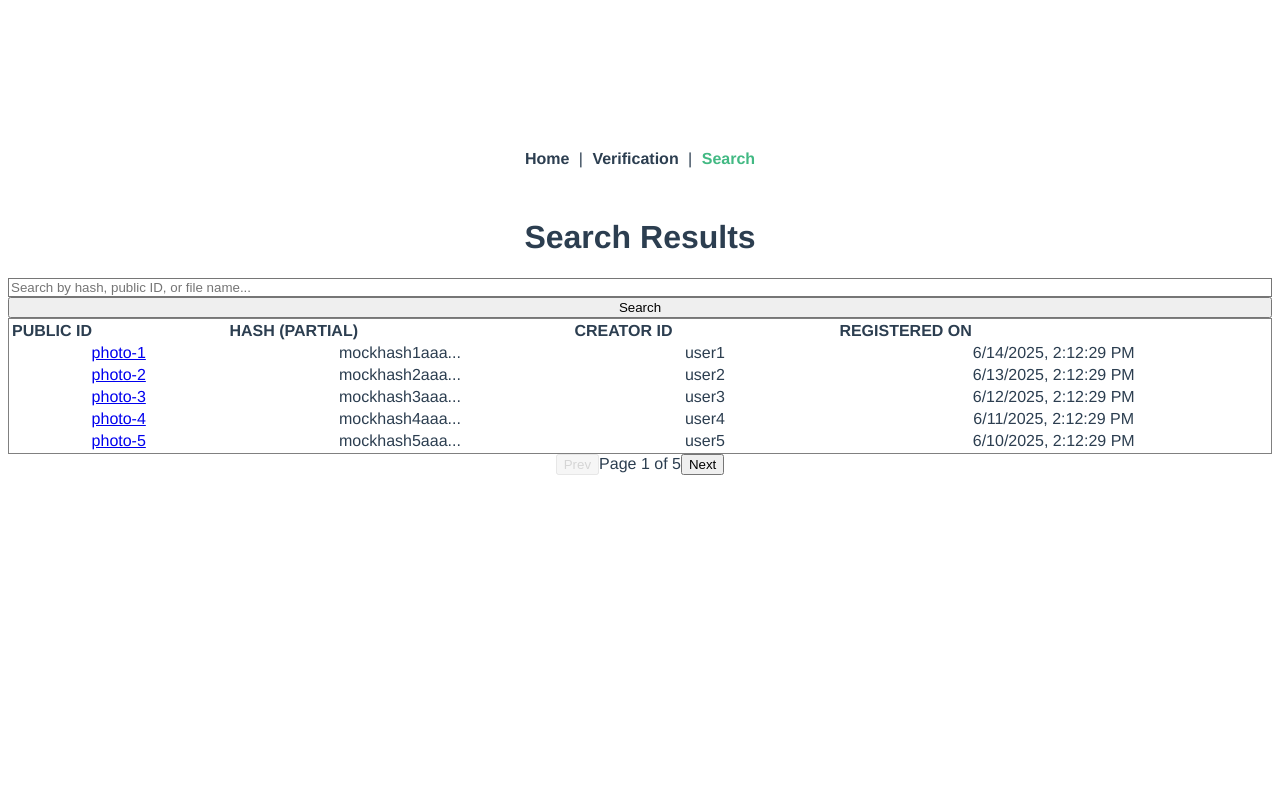
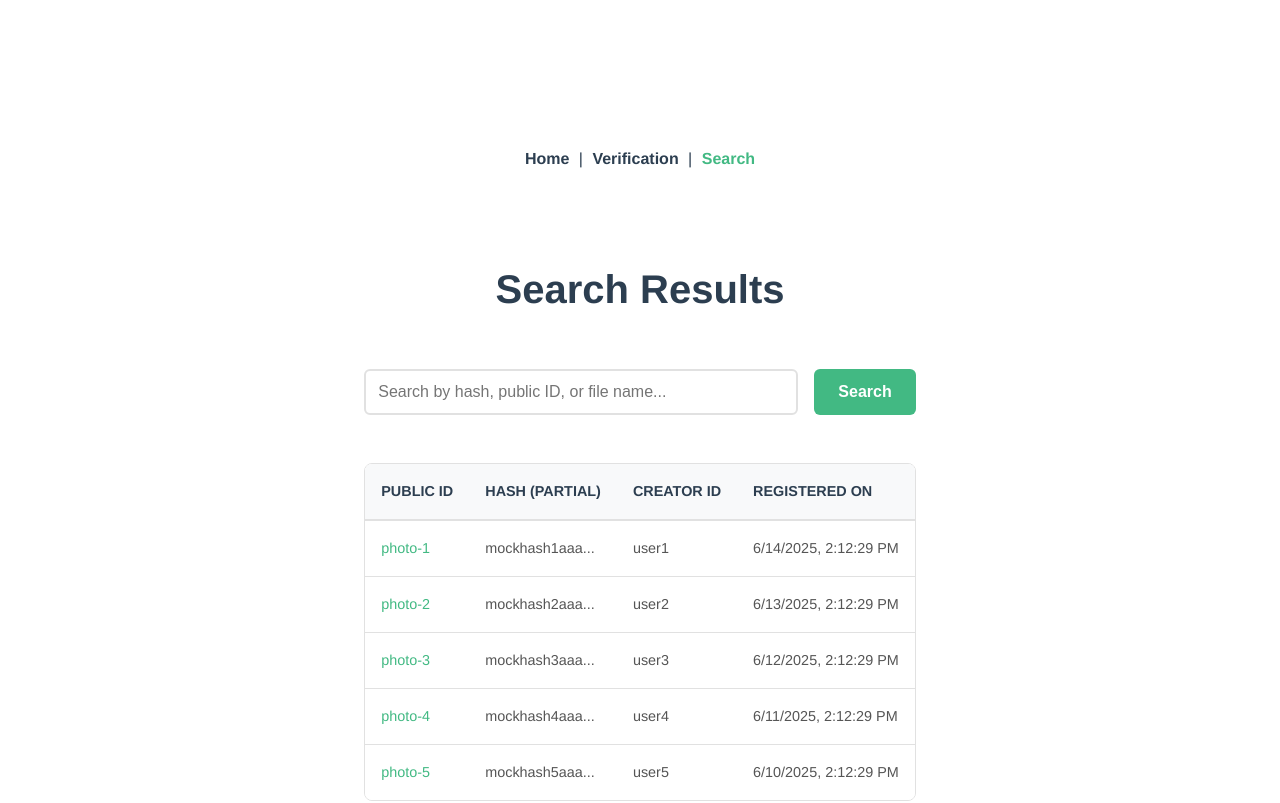
Before and after one commit to C2PAregistry/webexplorer, a Vue app in the folder web/: page /search in a window 1280 px wide. Shown: the top 803 px of the page. Built offline with nearby package versions, Linux system fonts and the light colour scheme.

Commit message:
Fix styling of Search and Content Details pages to match website design

```diff
--- a/web/src/views/ContentDetailsView.vue
+++ b/web/src/views/ContentDetailsView.vue
@@ -1,30 +1,52 @@
 <template>
-  <div class="min-h-screen bg-gray-100 flex flex-col items-center py-8">
-    <div class="w-full max-w-2xl bg-white rounded-xl shadow-md p-8">
-      <button @click="$router.back()" class="mb-4 text-indigo-600 hover:underline text-sm">&larr; Back</button>
-      <h1 class="text-2xl font-bold text-indigo-700 mb-4 text-center">Content Details</h1>
-      <div class="mb-6">
-        <h2 class="text-lg font-semibold text-gray-700 mb-2">Metadata</h2>
-        <div class="bg-gray-50 border border-gray-200 rounded-md p-4">
-          <p class="mb-1"><span class="font-medium">Public ID:</span> {{ content.publicId }}</p>
-          <p class="mb-1"><span class="font-medium">Hash:</span> {{ content.hash }}</p>
-          <p class="mb-1"><span class="font-medium">Creator ID:</span> {{ content.creatorId }}</p>
-          <p class="mb-1"><span class="font-medium">Registered On:</span> {{ content.registeredOn }}</p>
-          <p class="mb-1"><span class="font-medium">File Name:</span> {{ content.fileName }}</p>
-          <p class="mb-1"><span class="font-medium">File Type:</span> {{ content.fileType }}</p>
-          <p class="mb-1"><span class="font-medium">Extracted Metadata:</span> {{ content.extractedMetadata }}</p>
+  <div class="content-details">
+    <button @click="$router.back()" class="back-btn">&larr; Back</button>
+    <h1>Content Details</h1>
+
+    <div class="content-section">
+      <h2>Metadata</h2>
+      <div class="details-box">
+        <div class="detail-item">
+          <span class="detail-label">Public ID:</span>
+          <span class="detail-value">{{ content.publicId }}</span>
+        </div>
+        <div class="detail-item">
+          <span class="detail-label">Hash:</span>
+          <span class="detail-value hash-value">{{ content.hash }}</span>
+        </div>
+        <div class="detail-item">
+          <span class="detail-label">Creator ID:</span>
+          <span class="detail-value">{{ content.creatorId }}</span>
+        </div>
+        <div class="detail-item">
+          <span class="detail-label">Registered On:</span>
+          <span class="detail-value">{{ content.registeredOn }}</span>
+        </div>
+        <div class="detail-item">
+          <span class="detail-label">File Name:</span>
+          <span class="detail-value">{{ content.fileName }}</span>
+        </div>
+        <div class="detail-item">
+          <span class="detail-label">File Type:</span>
+          <span class="detail-value">{{ content.fileType }}</span>
+        </div>
+        <div class="detail-item">
+          <span class="detail-label">Extracted Metadata:</span>
+          <span class="detail-value">{{ content.extractedMetadata }}</span>
         </div>
       </div>
-      <div>
-        <h2 class="text-lg font-semibold text-gray-700 mb-2">Provenance Chain</h2>
-        <div class="bg-gray-50 border border-gray-200 rounded-md p-4">
-          <ol class="list-decimal ml-6">
-            <li v-for="(event, idx) in provenanceChain" :key="idx" class="mb-2">
-              <span class="font-medium">{{ event.date }}:</span> {{ event.description }}
-            </li>
-          </ol>
-          <div v-if="provenanceChain.length === 0" class="text-gray-400">No provenance events found.</div>
-        </div>
+    </div>
+
+    <div class="content-section">
+      <h2>Provenance Chain</h2>
+      <div class="details-box">
+        <ol class="provenance-list" v-if="provenanceChain.length > 0">
+          <li v-for="(event, idx) in provenanceChain" :key="idx" class="provenance-item">
+            <span class="provenance-date">{{ event.date }}:</span>
+            <span class="provenance-description">{{ event.description }}</span>
+          </li>
+        </ol>
+        <div v-else class="no-provenance">No provenance events found.</div>
       </div>
     </div>
   </div>
@@ -60,3 +82,176 @@ export default defineComponent({
   }
 })
 </script>
+
+<style scoped>
+.content-details {
+  max-width: 800px;
+  margin: 0 auto;
+  padding: 2rem;
+  line-height: 1.6;
+}
+
+.back-btn {
+  background: none;
+  border: none;
+  color: #42b983;
+  cursor: pointer;
+  font-size: 0.9rem;
+  margin-bottom: 2rem;
+  padding: 0.5rem 0;
+  transition: color 0.3s ease;
+}
+
+.back-btn:hover {
+  color: #369870;
+  text-decoration: underline;
+}
+
+.content-details h1 {
+  color: #2c3e50;
+  font-size: 2.5rem;
+  text-align: center;
+  margin-bottom: 3rem;
+}
+
+.content-section {
+  margin-bottom: 3rem;
+}
+
+.content-section h2 {
+  color: #42b983;
+  margin-bottom: 1.5rem;
+  font-size: 1.8rem;
+  border-bottom: 2px solid #42b983;
+  padding-bottom: 0.5rem;
+}
+
+.details-box {
+  background: #f8f9fa;
+  border-left: 4px solid #42b983;
+  border-radius: 8px;
+  padding: 1.5rem;
+}
+
+.detail-item {
+  display: flex;
+  margin-bottom: 1rem;
+  align-items: flex-start;
+}
+
+.detail-item:last-child {
+  margin-bottom: 0;
+}
+
+.detail-label {
+  font-weight: 600;
+  color: #2c3e50;
+  min-width: 160px;
+  font-size: 0.9rem;
+}
+
+.detail-value {
+  color: #555;
+  font-size: 0.9rem;
+  flex: 1;
+  word-break: break-word;
+}
+
+.hash-value {
+  font-family: 'Courier New', monospace;
+  font-size: 0.8rem;
+  background: #f5f5f5;
+  padding: 0.25rem 0.5rem;
+  border-radius: 4px;
+}
+
+.provenance-list {
+  list-style: none;
+  counter-reset: step-counter;
+  padding: 0;
+}
+
+.provenance-item {
+  counter-increment: step-counter;
+  margin-bottom: 1rem;
+  position: relative;
+  padding-left: 2rem;
+}
+
+.provenance-item:last-child {
+  margin-bottom: 0;
+}
+
+.provenance-item::before {
+  content: counter(step-counter);
+  position: absolute;
+  left: 0;
+  top: 0;
+  background: #42b983;
+  color: white;
+  width: 1.5rem;
+  height: 1.5rem;
+  border-radius: 50%;
+  display: flex;
+  align-items: center;
+  justify-content: center;
+  font-size: 0.8rem;
+  font-weight: bold;
+}
+
+.provenance-date {
+  font-weight: 600;
+  color: #2c3e50;
+  font-size: 0.9rem;
+}
+
+.provenance-description {
+  color: #555;
+  font-size: 0.9rem;
+  margin-left: 0.5rem;
+}
+
+.no-provenance {
+  color: #999;
+  font-style: italic;
+  text-align: center;
+  padding: 1rem;
+}
+
+@media (max-width: 768px) {
+  .content-details {
+    padding: 1rem;
+  }
+
+  .content-details h1 {
+    font-size: 2rem;
+  }
+
+  .content-section h2 {
+    font-size: 1.5rem;
+  }
+
+  .detail-item {
+    flex-direction: column;
+    gap: 0.25rem;
+  }
+
+  .detail-label {
+    min-width: auto;
+  }
+
+  .provenance-item {
+    padding-left: 2.5rem;
+  }
+
+  .provenance-date,
+  .provenance-description {
+    display: block;
+    margin-left: 0;
+  }
+
+  .provenance-description {
+    margin-top: 0.25rem;
+  }
+}
+</style>
--- a/web/src/views/SearchResultsView.vue
+++ b/web/src/views/SearchResultsView.vue
@@ -1,47 +1,49 @@
 <template>
-  <div class="min-h-screen bg-gray-100 flex flex-col items-center py-8">
-    <div class="w-full max-w-3xl bg-white rounded-xl shadow-md p-8">
-      <h1 class="text-2xl font-bold text-indigo-700 mb-4 text-center">Search Results</h1>
-      <div class="mb-4 flex flex-col md:flex-row gap-2">
+  <div class="search-results">
+    <h1>Search Results</h1>
+    <div class="search-section">
+      <div class="search-container">
         <input
           v-model="searchQuery"
           @keyup.enter="search"
           type="text"
           placeholder="Search by hash, public ID, or file name..."
-          class="flex-1 rounded-md border border-gray-300 shadow-sm focus:ring-indigo-500 focus:border-indigo-500 text-sm px-3 py-2"
+          class="search-input"
         />
-        <button @click="search" class="bg-indigo-400 hover:bg-indigo-500 text-white font-semibold px-4 py-2 rounded-md transition">Search</button>
+        <button @click="search" class="search-btn">Search</button>
       </div>
-      <div class="overflow-x-auto">
-        <table class="min-w-full bg-white border border-gray-200 rounded-md">
+    </div>
+    <div class="results-section">
+      <div class="table-container">
+        <table class="results-table">
           <thead>
-            <tr class="bg-gray-50 text-gray-700 text-sm">
-              <th class="px-4 py-2 text-left">PUBLIC ID</th>
-              <th class="px-4 py-2 text-left">HASH (PARTIAL)</th>
-              <th class="px-4 py-2 text-left">CREATOR ID</th>
-              <th class="px-4 py-2 text-left">REGISTERED ON</th>
+            <tr>
+              <th>PUBLIC ID</th>
+              <th>HASH (PARTIAL)</th>
+              <th>CREATOR ID</th>
+              <th>REGISTERED ON</th>
             </tr>
           </thead>
           <tbody>
-            <tr v-for="item in paginatedResults" :key="item.hash" class="text-sm">
-              <td class="px-4 py-2">
-                <router-link :to="`/content/${item.publicId}`" class="text-indigo-600 hover:underline">{{ item.publicId }}</router-link>
+            <tr v-for="item in paginatedResults" :key="item.hash">
+              <td>
+                <router-link :to="`/content/${item.publicId}`" class="content-link">{{ item.publicId }}</router-link>
               </td>
-              <td class="px-4 py-2">{{ item.hash.slice(0, 12) + '...' }}</td>
-              <td class="px-4 py-2">{{ item.creatorId }}</td>
-              <td class="px-4 py-2">{{ item.registeredOn }}</td>
+              <td>{{ item.hash.slice(0, 12) + '...' }}</td>
+              <td>{{ item.creatorId }}</td>
+              <td>{{ item.registeredOn }}</td>
             </tr>
             <tr v-if="paginatedResults.length === 0">
-              <td class="px-4 py-2 text-gray-400" colspan="4">No results found.</td>
+              <td colspan="4" class="no-results">No results found.</td>
             </tr>
           </tbody>
         </table>
       </div>
-      <!-- Pagination -->
-      <div class="flex justify-center items-center gap-2 mt-4">
-        <button @click="prevPage" :disabled="page === 1" class="px-3 py-1 rounded bg-gray-200 text-gray-700 disabled:opacity-50">Prev</button>
-        <span class="text-sm">Page {{ page }} of {{ totalPages }}</span>
-        <button @click="nextPage" :disabled="page === totalPages" class="px-3 py-1 rounded bg-gray-200 text-gray-700 disabled:opacity-50">Next</button>
+
+      <div class="pagination" v-if="totalPages > 1">
+        <button @click="prevPage" :disabled="page === 1" class="pagination-btn">Prev</button>
+        <span class="page-info">Page {{ page }} of {{ totalPages }}</span>
+        <button @click="nextPage" :disabled="page === totalPages" class="pagination-btn">Next</button>
       </div>
     </div>
   </div>
@@ -109,3 +111,184 @@ export default defineComponent({
   }
 })
 </script>
+
+<style scoped>
+.search-results {
+  max-width: 800px;
+  margin: 0 auto;
+  padding: 2rem;
+  text-align: center;
+  line-height: 1.6;
+}
+
+.search-results h1 {
+  color: #2c3e50;
+  font-size: 2.5rem;
+  margin-bottom: 3rem;
+}
+
+.search-section {
+  margin-bottom: 3rem;
+}
+
+.search-container {
+  display: flex;
+  gap: 1rem;
+  max-width: 600px;
+  margin: 0 auto;
+}
+
+.search-input {
+  flex: 1;
+  padding: 0.75rem;
+  border: 2px solid #e1e1e1;
+  border-radius: 6px;
+  font-size: 1rem;
+  transition: border-color 0.3s ease;
+}
+
+.search-input:focus {
+  outline: none;
+  border-color: #42b983;
+}
+
+.search-btn {
+  padding: 0.75rem 1.5rem;
+  background-color: #42b983;
+  color: white;
+  border: none;
+  border-radius: 6px;
+  cursor: pointer;
+  font-size: 1rem;
+  font-weight: 600;
+  transition: background-color 0.3s ease;
+  white-space: nowrap;
+}
+
+.search-btn:hover {
+  background-color: #369870;
+}
+
+.results-section {
+  text-align: left;
+}
+
+.table-container {
+  overflow-x: auto;
+  border-radius: 8px;
+  border: 1px solid #e1e1e1;
+  margin-bottom: 2rem;
+}
+
+.results-table {
+  width: 100%;
+  border-collapse: collapse;
+  background: white;
+}
+
+.results-table th {
+  background: #f8f9fa;
+  color: #2c3e50;
+  font-weight: 600;
+  padding: 1rem;
+  text-align: left;
+  font-size: 0.9rem;
+  border-bottom: 2px solid #e1e1e1;
+}
+
+.results-table td {
+  padding: 1rem;
+  border-bottom: 1px solid #e1e1e1;
+  color: #555;
+  font-size: 0.9rem;
+}
+
+.results-table tr:last-child td {
+  border-bottom: none;
+}
+
+.content-link {
+  color: #42b983;
+  text-decoration: none;
+  font-weight: 500;
+  transition: color 0.3s ease;
+}
+
+.content-link:hover {
+  color: #369870;
+  text-decoration: underline;
+}
+
+.no-results {
+  color: #999;
+  font-style: italic;
+  text-align: center;
+  padding: 2rem;
+}
+
+.pagination {
+  display: flex;
+  justify-content: center;
+  align-items: center;
+  gap: 1rem;
+  margin-top: 2rem;
+}
+
+.pagination-btn {
+  padding: 0.5rem 1rem;
+  background-color: #f8f9fa;
+  color: #2c3e50;
+  border: 1px solid #e1e1e1;
+  border-radius: 6px;
+  cursor: pointer;
+  font-size: 0.9rem;
+  transition: all 0.3s ease;
+}
+
+.pagination-btn:hover:not(:disabled) {
+  background-color: #42b983;
+  color: white;
+  border-color: #42b983;
+}
+
+.pagination-btn:disabled {
+  opacity: 0.5;
+  cursor: not-allowed;
+}
+
+.page-info {
+  color: #555;
+  font-size: 0.9rem;
+  font-weight: 500;
+}
+
+@media (max-width: 768px) {
+  .search-results {
+    padding: 1rem;
+  }
+
+  .search-results h1 {
+    font-size: 2rem;
+    margin-bottom: 2rem;
+  }
+
+  .search-container {
+    flex-direction: column;
+    gap: 0.75rem;
+  }
+
+  .search-btn {
+    padding: 0.75rem;
+  }
+
+  .pagination {
+    flex-direction: column;
+    gap: 0.75rem;
+  }
+
+  .pagination-btn {
+    width: 100%;
+    max-width: 120px;
+  }
+}
+</style>
```
